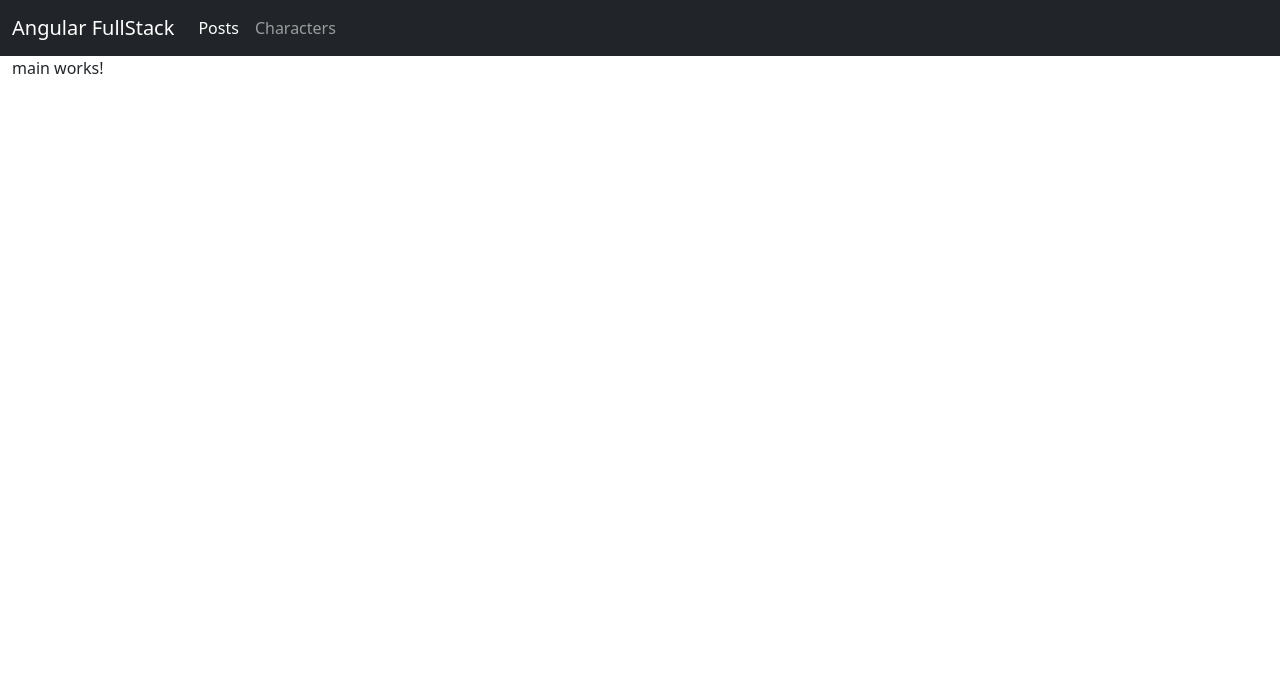
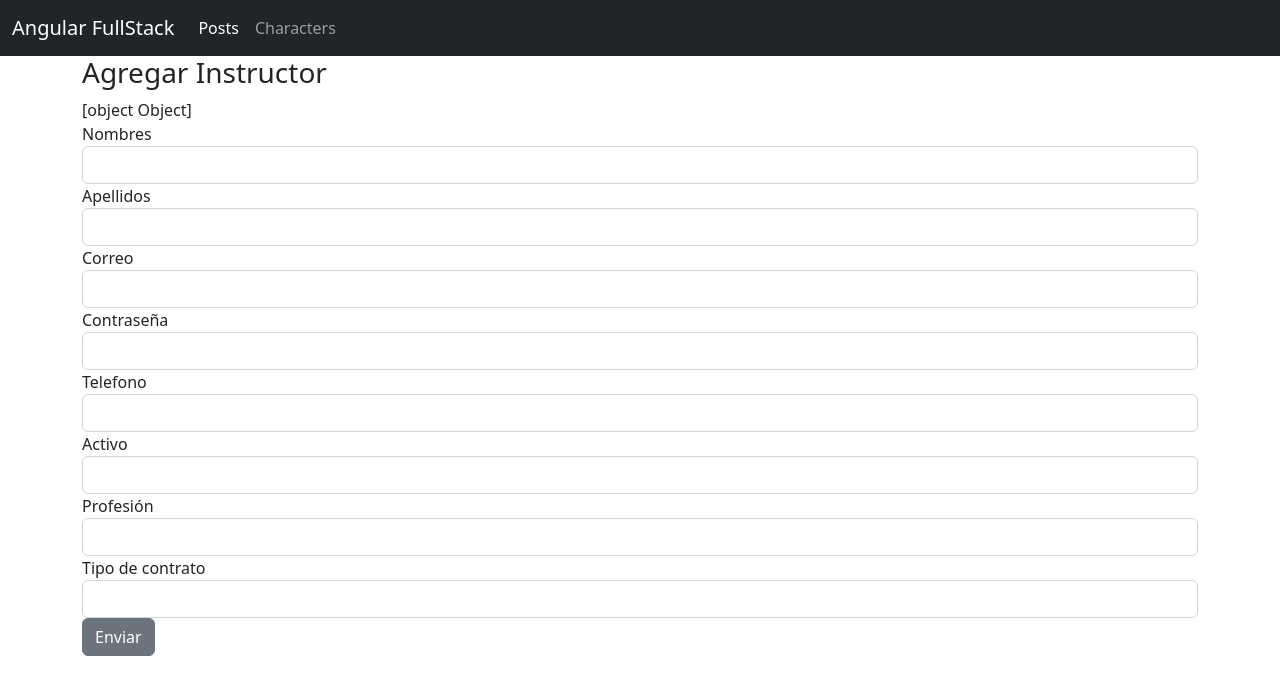
Before and after one commit to kecotes/Angular-FullStack, an Angular app: page /main in a window 1280 px wide. Shown: the top 694 px of the page. Built offline with nearby package versions, Linux system fonts and the light colour scheme.

Commit message:
Fixed error angular forms, i do learn more about components

```diff
--- a/src/app/app.module.ts
+++ b/src/app/app.module.ts
@@ -9,6 +9,7 @@ import { MainComponent } from './main/main.component';
 import { CharacterComponent } from './character/character.component';
 import { HttpClientModule } from '@angular/common/http';
 import { TeacherService } from './services/teacher.service';
+import { FormsModule,ReactiveFormsModule } from '@angular/forms';
 
 @NgModule({
   declarations: [
@@ -21,7 +22,9 @@ import { TeacherService } from './services/teacher.service';
   imports: [
     BrowserModule,
     AppRoutingModule,
-    HttpClientModule
+    HttpClientModule,
+    FormsModule,
+    ReactiveFormsModule
   ],
   providers: [TeacherService],
   bootstrap: [AppComponent]
--- a/src/app/main/main.component.html
+++ b/src/app/main/main.component.html
@@ -1 +1,51 @@
-<p>main works!</p>
+<div class="container wrapper wrapper2">
+    <div class="row">
+        <div class="col-md-12">
+            <h3>Agregar Instructor</h3>
+            {{ teacherForm }}
+            <form [formGroup]="teacherForm" (ngSubmit)="submitForm()">
+                <div class="form-group">
+                    <label>Nombres</label>
+                    <input type="text" formControlName="name" class="form-control" maxlength="20">
+                </div>
+
+                <div class="form-group">
+                    <label>Apellidos</label>
+                    <input type="text" formControlName="secondName" class="form-control" maxlength="20">
+                </div>
+
+                <div class="form-group">
+                    <label>Correo</label>
+                    <input type="email" formControlName="email" class="form-control">
+                </div>
+
+                <div class="form-group">
+                    <label>Contraseña</label>
+                    <input type="email" formControlName="password" class="form-control">
+                </div>
+
+                <div class="form-group">
+                    <label>Telefono</label>
+                    <input type="text" formControlName="telephone" class="form-control" maxlength="20">
+                </div>
+
+                <div class="form-group">
+                    <label>Activo</label>
+                    <input type="text" formControlName="status" class="form-control" maxlength="20">
+                </div>
+
+                <div class="form-group">
+                    <label>Profesión</label>
+                    <input type="text" formControlName="profession" class="form-control" maxlength="20">
+                </div>
+
+                <div class="form-group">
+                    <label>Tipo de contrato</label>
+                    <input type="text" formControlName="typeContract" class="form-control" maxlength="20">
+                </div>
+
+                <button type="submit" class="btn btn-secondary">Enviar</button>
+            </form>
+        </div>
+    </div>
+</div>
--- a/src/app/main/main.component.ts
+++ b/src/app/main/main.component.ts
@@ -1,4 +1,7 @@
-import { Component, OnInit } from '@angular/core';
+import { Component, NgZone, OnInit } from '@angular/core';
+import { FormBuilder } from '@angular/forms';
+import { Router } from '@angular/router';
+import { TeacherService } from '../services/teacher.service';
 
 @Component({
   selector: 'app-main',
@@ -7,9 +10,34 @@ import { Component, OnInit } from '@angular/core';
 })
 export class MainComponent implements OnInit {
 
-  constructor() { }
+  teacherForm = this.fb.group({
+    id: [''],
+    name: [''],
+    secondName: [''],
+    status: [''],
+    profession: [''],
+    typeContract: [''],
+    telephone: [''],
+    email: [''],
+    password: [''],
+  });
 
-  ngOnInit(): void {
+  constructor(
+    public fb: FormBuilder,
+    public teacher: TeacherService,
+    private router: Router,
+    private ngZone: NgZone
+  ) { }
+
+  ngOnInit(){
+
+  }
+
+  submitForm(){
+    this.teacher.createTeacher(this.teacherForm.value).subscribe((res) => {
+      console.log('Teacher Added!');
+      this.ngZone.run(() => this.router.navigateByUrl('/teacher-list'));
+    })
   }
 
 }
--- a/src/app/teachers/add-teacher/add-teacher.component.html
+++ b/src/app/teachers/add-teacher/add-teacher.component.html
@@ -1,51 +1 @@
-<div class="container wrapper wrapper2">
-    <div class="row">
-        <div class="col-md-12">
-            <h3>Agregar Instructor</h3>
-            {{ teacherForm }}
-            <form [formGroup]="teacherForm" (ngSubmit)="submitForm()">
-                <div class="form-group">
-                    <label>Nombres</label>
-                    <input type="text" formControlName="name" class="form-control" maxlength="20">
-                </div>
-
-                <div class="form-group">
-                    <label>Apellidos</label>
-                    <input type="text" formControlName="secondName" class="form-control" maxlength="20">
-                </div>
-
-                <div class="form-group">
-                    <label>Correo</label>
-                    <input type="email" formControlName="email" class="form-control">
-                </div>
-
-                <div class="form-group">
-                    <label>Contraseña</label>
-                    <input type="email" formControlName="password" class="form-control">
-                </div>
-
-                <div class="form-group">
-                    <label>Telefono</label>
-                    <input type="text" formControlName="telephone" class="form-control" maxlength="20">
-                </div>
-
-                <div class="form-group">
-                    <label>Activo</label>
-                    <input type="text" formControlName="status" class="form-control" maxlength="20">
-                </div>
-
-                <div class="form-group">
-                    <label>Profesión</label>
-                    <input type="text" formControlName="profession" class="form-control" maxlength="20">
-                </div>
-
-                <div class="form-group">
-                    <label>Tipo de contrato</label>
-                    <input type="text" formControlName="typeContract" class="form-control" maxlength="20">
-                </div>
-
-                <button type="submit" class="btn btn-secondary">Enviar</button>
-            </form>
-        </div>
-    </div>
-</div>
+work
```
